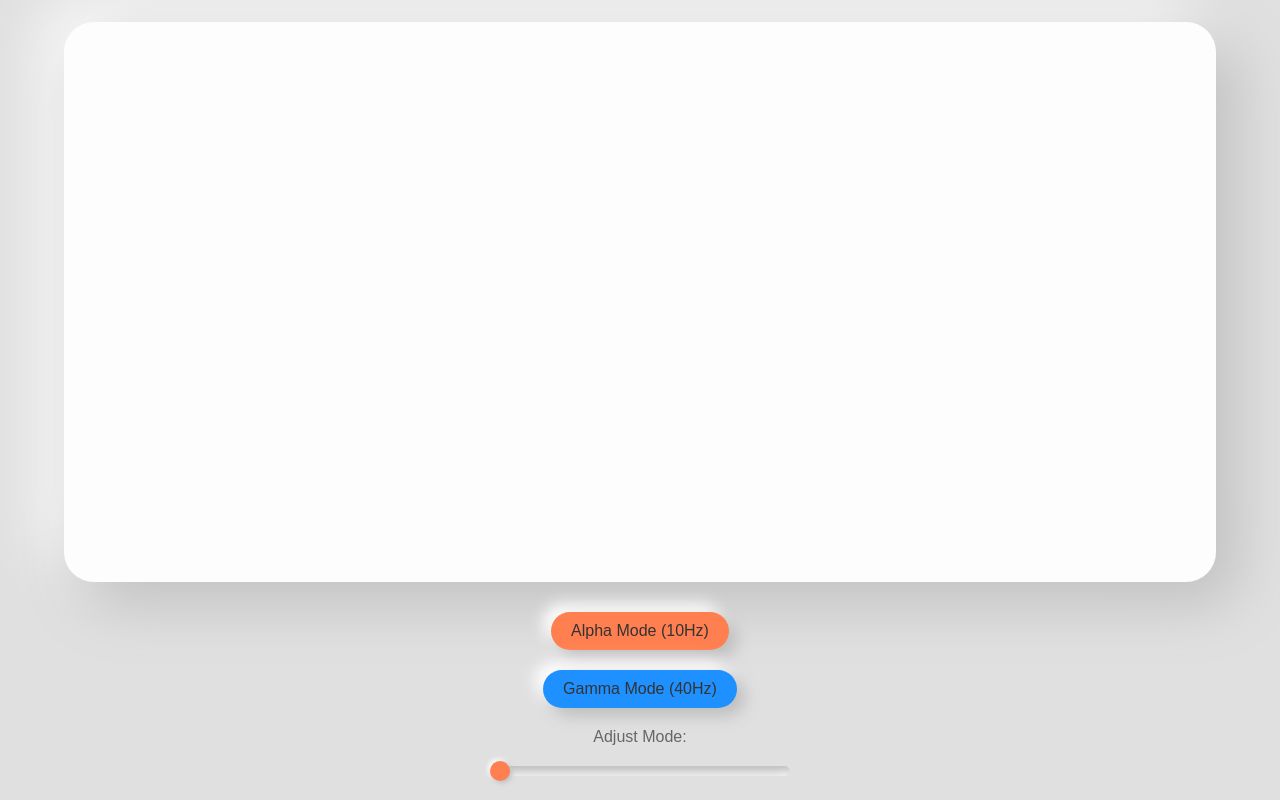
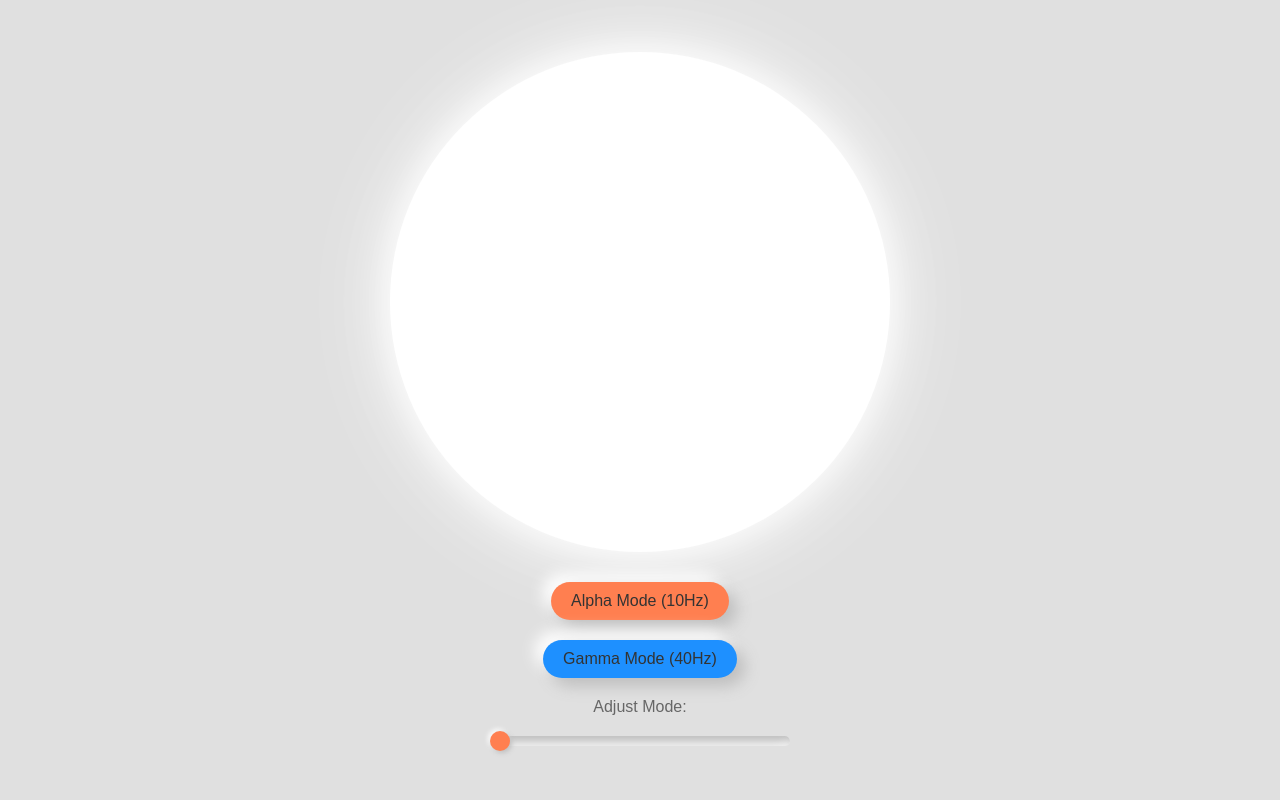
Before and after one commit to rustybladerunner/alphalight, a plain HTML site: page index.html in a window 1280 px wide. Drawn offline with Linux system fonts and the light colour scheme.

Commit message:
Style update 2

```diff
--- a/index.html
+++ b/index.html
@@ -61,15 +61,15 @@
                 dim: mixColor(brightMode.dim, warmMode.dim, factor),
                 shadow: `rgba(${Math.round(255 * (1 - factor) + 255 * factor)}, ${Math.round(255 * (1 - factor) + 213 * factor)}, ${Math.round(255 * (1 - factor) + 128 * factor)}, 0.7)`
             };
-            flickerBox.style.boxShadow = `0px 0px 15px ${currentMode.shadow}`;
+            flickerBox.style.boxShadow = `0px 0px 30px ${currentMode.shadow}, 0 0 60px ${currentMode.shadow}, 0 0 90px ${currentMode.shadow}`;
         }
 
         alphaBtn.addEventListener('click', () => startFlicker(10));
         gammaBtn.addEventListener('click', () => startFlicker(40));
         modeSlider.addEventListener('input', (e) => updateMode(e.target.value));
 
-        // Start in Alpha Mode by default
-        startFlicker(10);
+        // Start in Gamma Mode by default
+        startFlicker(40);
     </script>
 </body>
 </html>
--- a/style.css
+++ b/style.css
@@ -12,12 +12,14 @@ body, html {
 }
 
 #flicker-box {
-    width: 90vw;
-    height: 70vh;
+    width: 60vw;
+    height: 60vw;
+    max-width: 500px;
+    max-height: 500px;
     background-color: #ffffff;
     transition: background-color 0.1s;
-    border-radius: 30px;
-    box-shadow: 20px 20px 60px #bebebe, -20px -20px 60px #ffffff;
+    border-radius: 50%;
+    box-shadow: 0px 0px 30px rgba(255, 255, 255, 0.7), 0 0 60px rgba(255, 255, 255, 0.7), 0 0 90px rgba(255, 255, 255, 0.7);
     border: none;
 }
 
```
